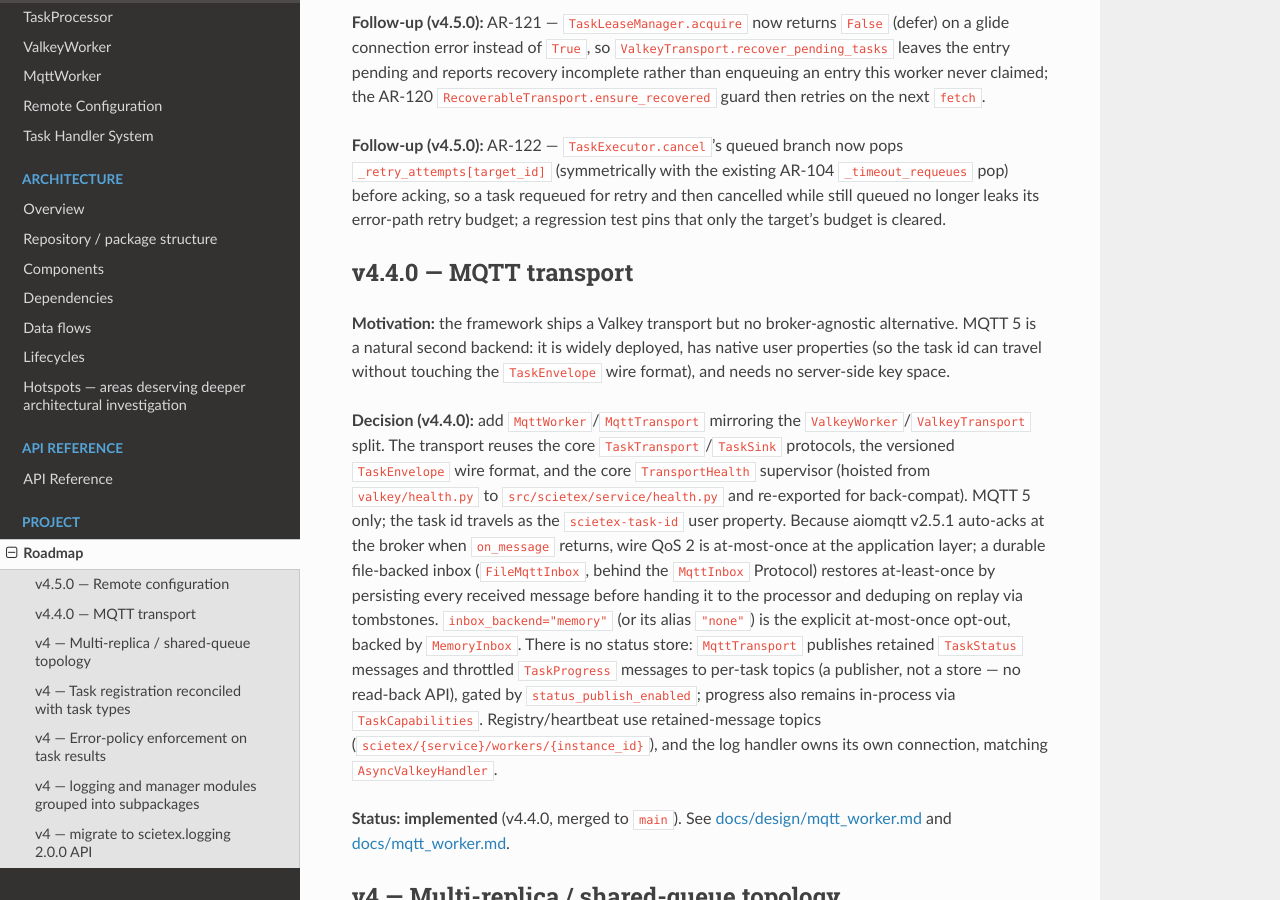
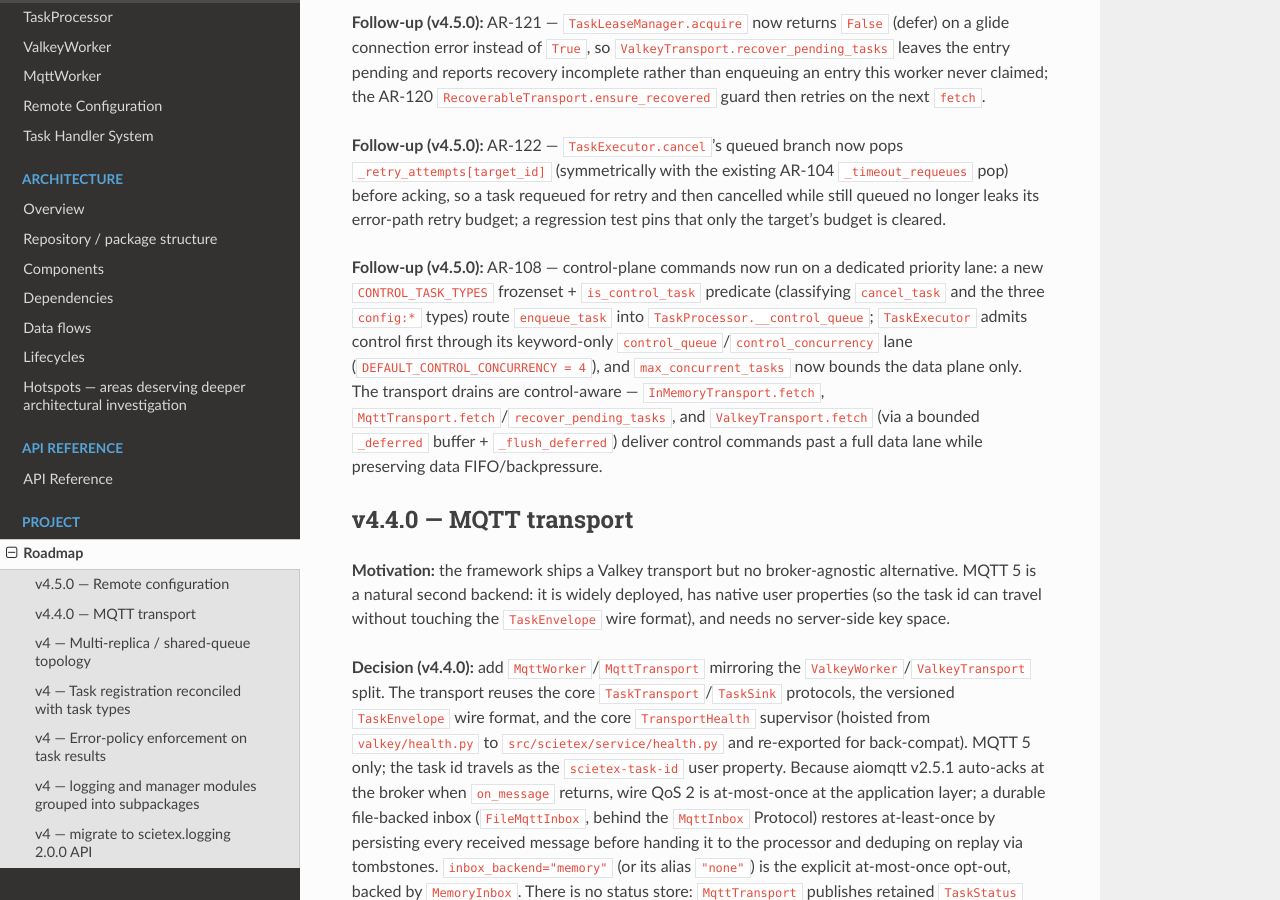
Before and after one commit to bond-anton/scietex.service, a Sphinx documentation site: the page built from docs/ROADMAP.md, in a window 1280 px wide and 900 px high, scrolled down 2712 px. Built offline with Sphinx 7.4.7 and the Read the Docs theme 3.1.0, drawn with Linux system fonts in a browser that asks for light colours.

```diff
--- a/docs/ROADMAP.md
+++ b/docs/ROADMAP.md
@@ -131,6 +131,17 @@ next `fetch`.
 `_timeout_requeues` pop) before acking, so a task requeued for retry and then
 cancelled while still queued no longer leaks its error-path retry budget; a
 regression test pins that only the target's budget is cleared.
+
+**Follow-up (v4.5.0):** AR-108 — control-plane commands now run on a dedicated
+priority lane: a new `CONTROL_TASK_TYPES` frozenset + `is_control_task` predicate
+(classifying `cancel_task` and the three `config:*` types) route `enqueue_task`
+into `TaskProcessor.__control_queue`; `TaskExecutor` admits control first through
+its keyword-only `control_queue`/`control_concurrency` lane
+(`DEFAULT_CONTROL_CONCURRENCY = 4`), and `max_concurrent_tasks` now bounds the
+data plane only. The transport drains are control-aware — `InMemoryTransport.fetch`,
+`MqttTransport.fetch`/`recover_pending_tasks`, and `ValkeyTransport.fetch` (via a
+bounded `_deferred` buffer + `_flush_deferred`) deliver control commands past a
+full data lane while preserving data FIFO/backpressure.
 
 ## v4.4.0 — MQTT transport
 
```
Also changed, not shown: AGENTS.md (+1 -0 lines), docs/reviews/architecture/2026-09-18-1.md (+2 -1 lines).
